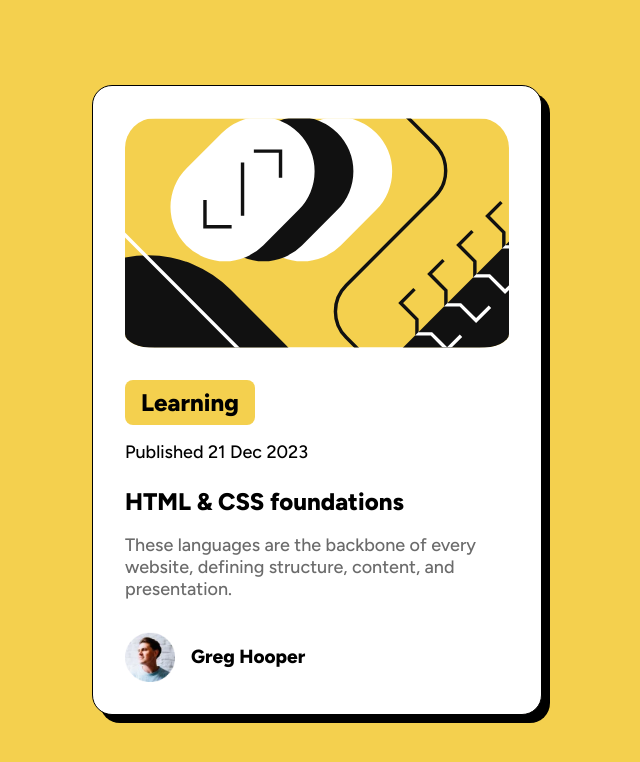
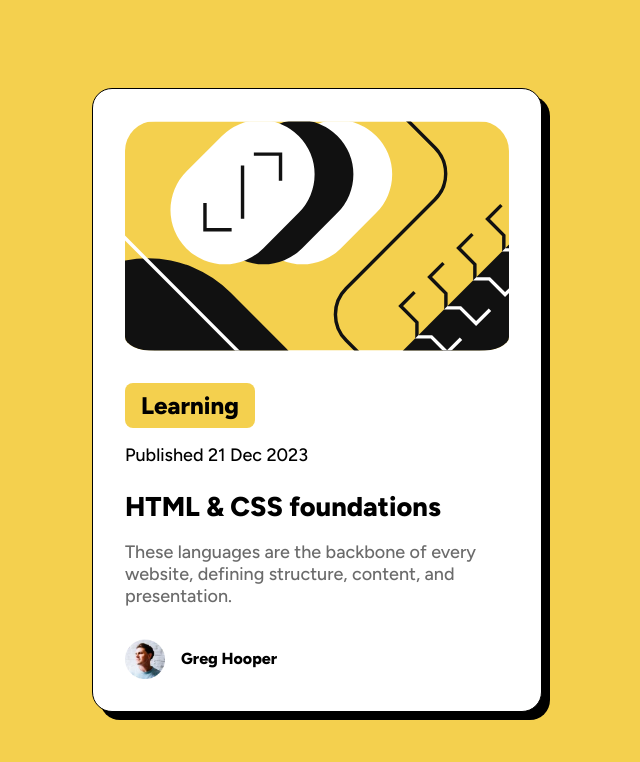
Before and after one commit to Ricard0ugh/blog-preview-card-project, a plain HTML site: page index.html in a window 1280 px wide. Shown: the whole page, without its empty margins (323-963 px from the left). Drawn offline with Linux system fonts and the light colour scheme.

Commit message:
Update styles.css

```diff
--- a/styles.css
+++ b/styles.css
@@ -56,6 +56,7 @@ body {
 }
 
 h1 {
+    font-size: 1.7rem;
     font-weight: 800;
     margin: 1.5rem 0 1rem 0;
 }
@@ -80,13 +81,13 @@ h1:hover {
 }
 
 #user img {
-    width: 50px;
-    height: 50px;
+    width: 40px;
+    height: 40px;
 }
 
 span {
     font-weight: 800;
-    font-size: 19px;
+    font-size: 16px;
 }
 
 
```
